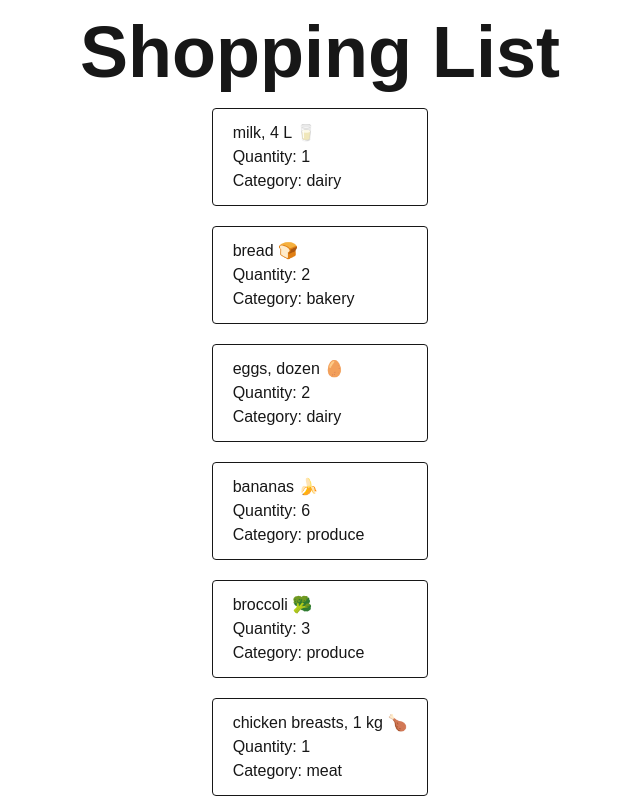
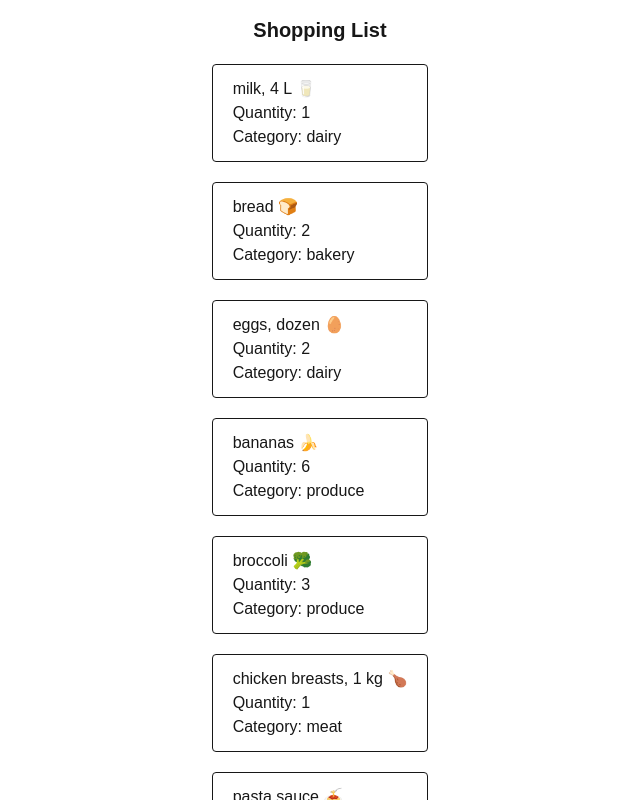
Before and after one commit to verityboyd/cprg306-assignments, a Next.js app: page /week-3 in a window 1280 px wide. Shown: the top 800 px of the page, without its empty margins (320-960 px from the left). Built offline with nearby package versions, Linux system fonts and the light colour scheme.

Commit message:
changed h1 size

```diff
--- a/app/week-3/page.js
+++ b/app/week-3/page.js
@@ -4,7 +4,7 @@ import GroceryItemList from "./GroceryItemList";
 export default function Page() {
   return (
     <main className="flex flex-col items-center m-4">
-      <h1 className="font-bold text-7xl">Shopping List</h1>
+      <h1 className="font-bold text-xl">Shopping List</h1>
       <GroceryItemList />
     </main>
   );
```
